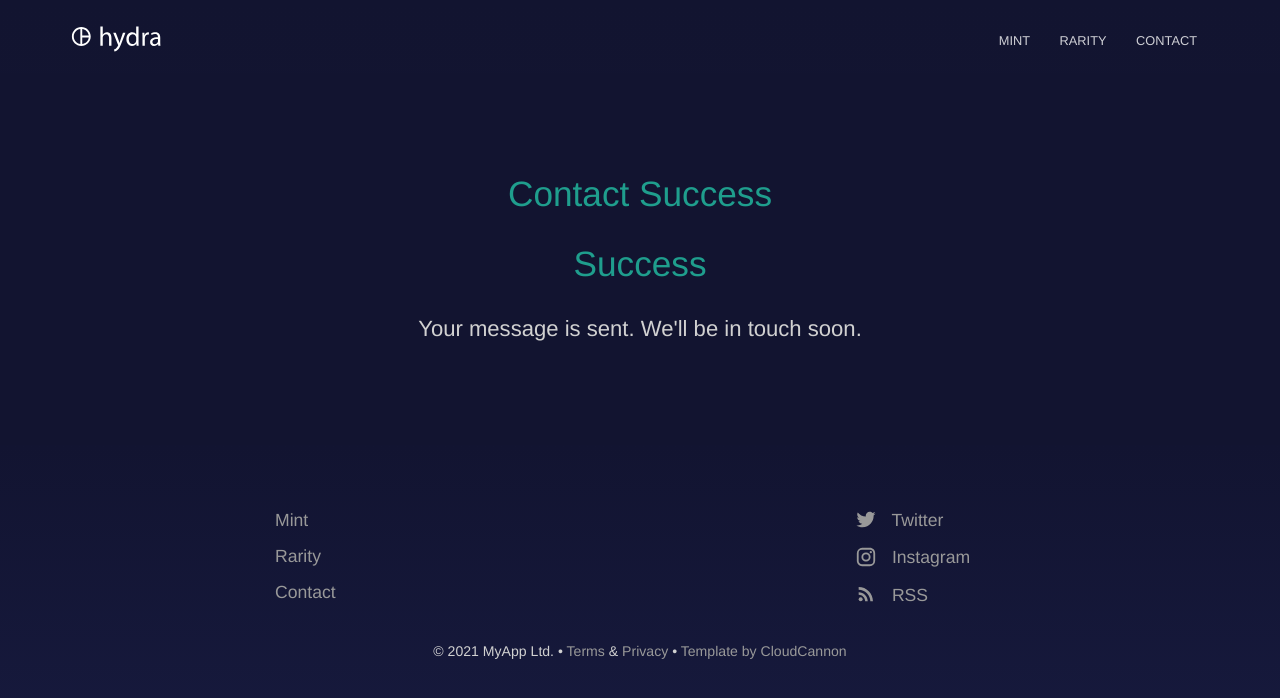
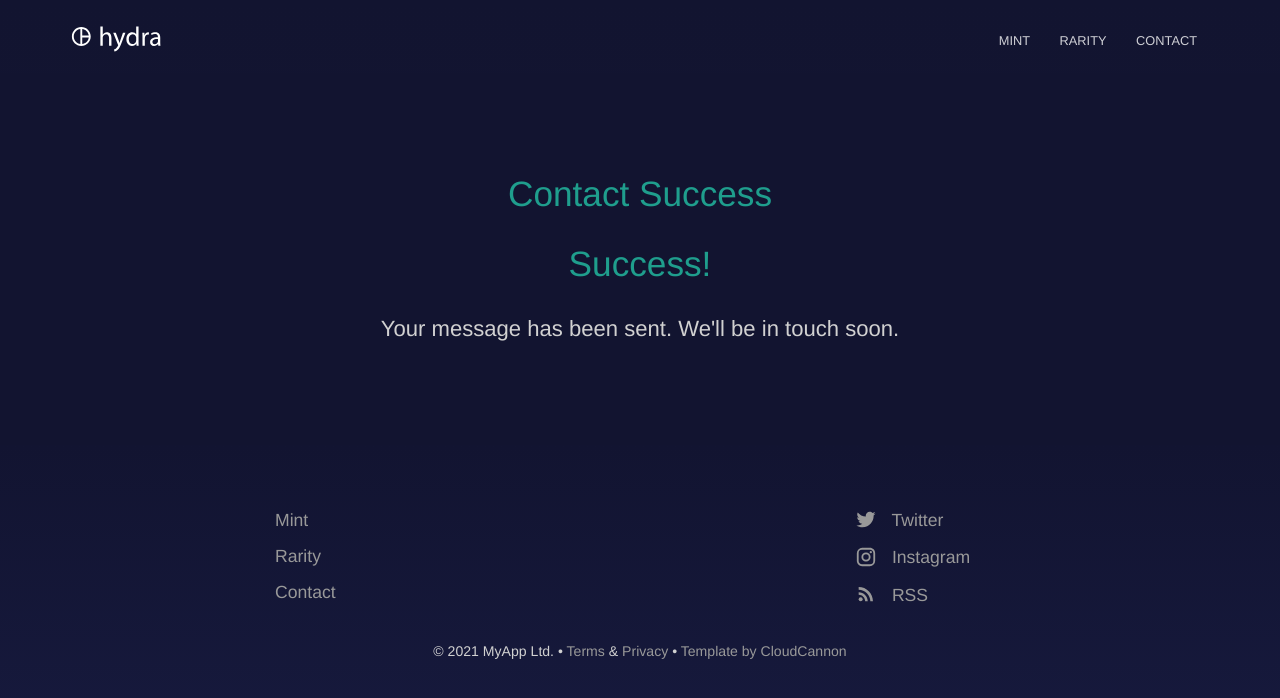
Before and after one commit to Temperedfire/continuum, a Jekyll site: the page built from contact-success.html, in a window 1280 px wide. Shown: the top 698 px of the page. Built offline with Jekyll 4.4.1, drawn with Linux system fonts in a browser that asks for light colours.

Commit message:
Update contact-success.html

```diff
--- a/contact-success.html
+++ b/contact-success.html
@@ -2,5 +2,5 @@
 title: Contact Success
 ---
 
-<h2>Success</h2>
-<p class="subtext">Your message is sent. We'll be in touch soon.</p>
+<h2>Success!</h2>
+<p class="subtext">Your message has been sent. We'll be in touch soon.</p>
```
